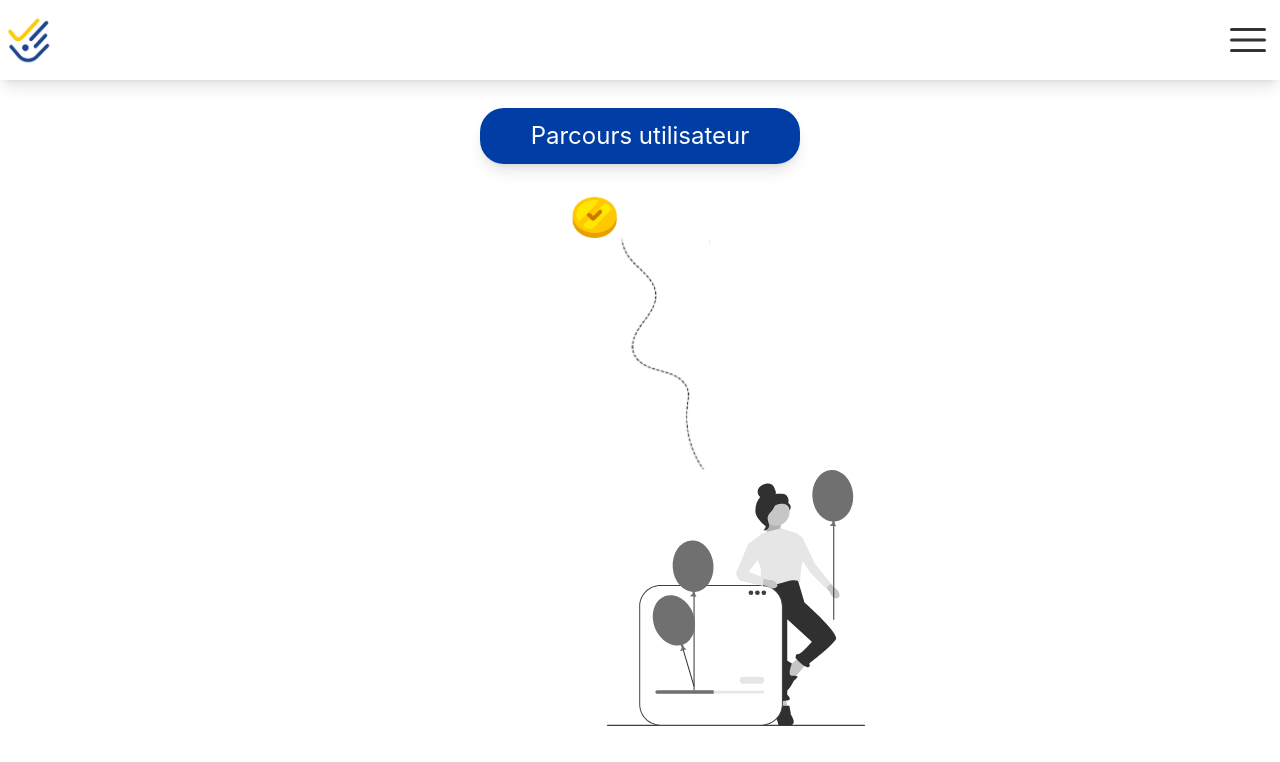
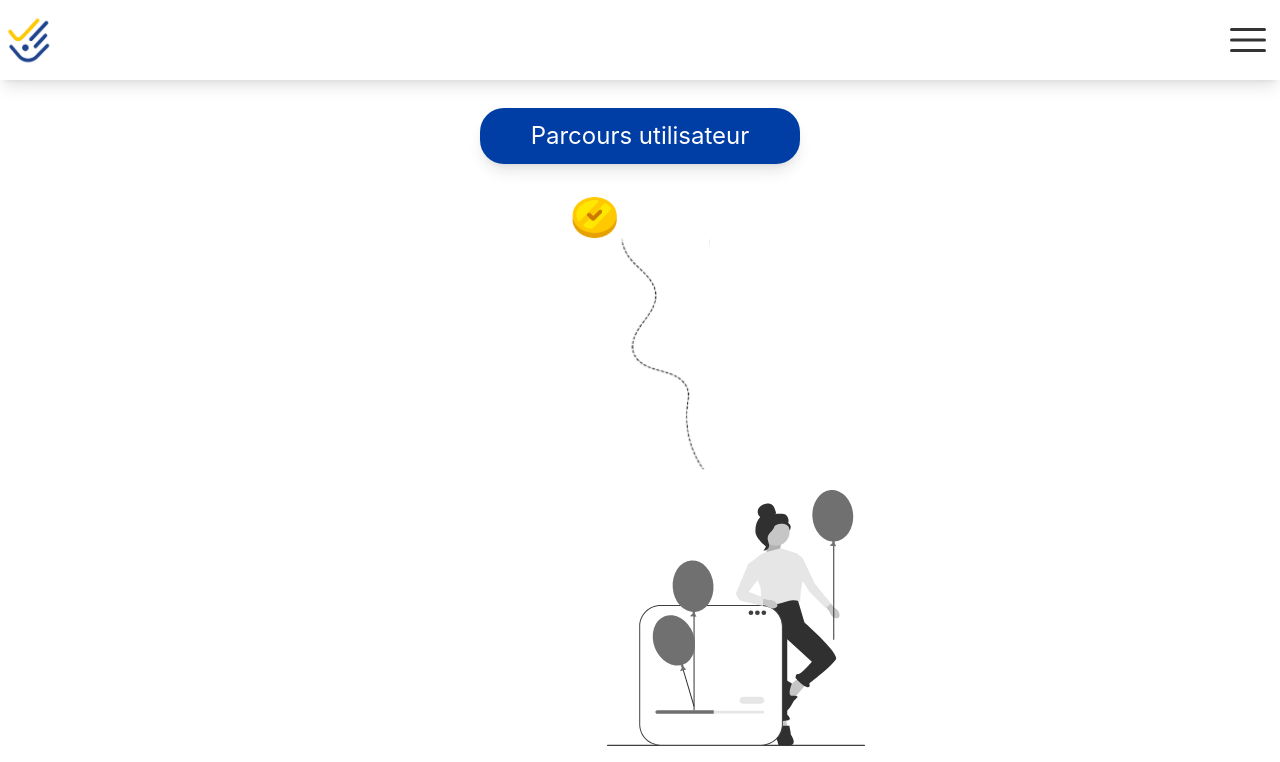
Before and after one commit to WildCodeSchool/P3_La-Poste_Lyon_React_Sept_2022, a React (Vite) app in the folder frontend/: page /course in a window 1280 px wide. Shown: the top 762 px of the page. Built offline with nearby package versions, Linux system fonts and the light colour scheme.

Commit message:
little changes

```diff
--- a/frontend/src/pages/UserCourse.jsx
+++ b/frontend/src/pages/UserCourse.jsx
@@ -30,7 +30,7 @@ function UserCourse() {
           </span>
         </div>
         <div>
-          <div className="ml-14 md:ml-48 grayscale flex justify-center mb-8">
+          <div className="ml-14 md:ml-48 grayscale flex justify-center mb-8 mt-5">
             <img className="h-28 md:h-64" src={wellDone} alt="welldone" />
           </div>
           <div className="flex justify-center grayscale">
```
